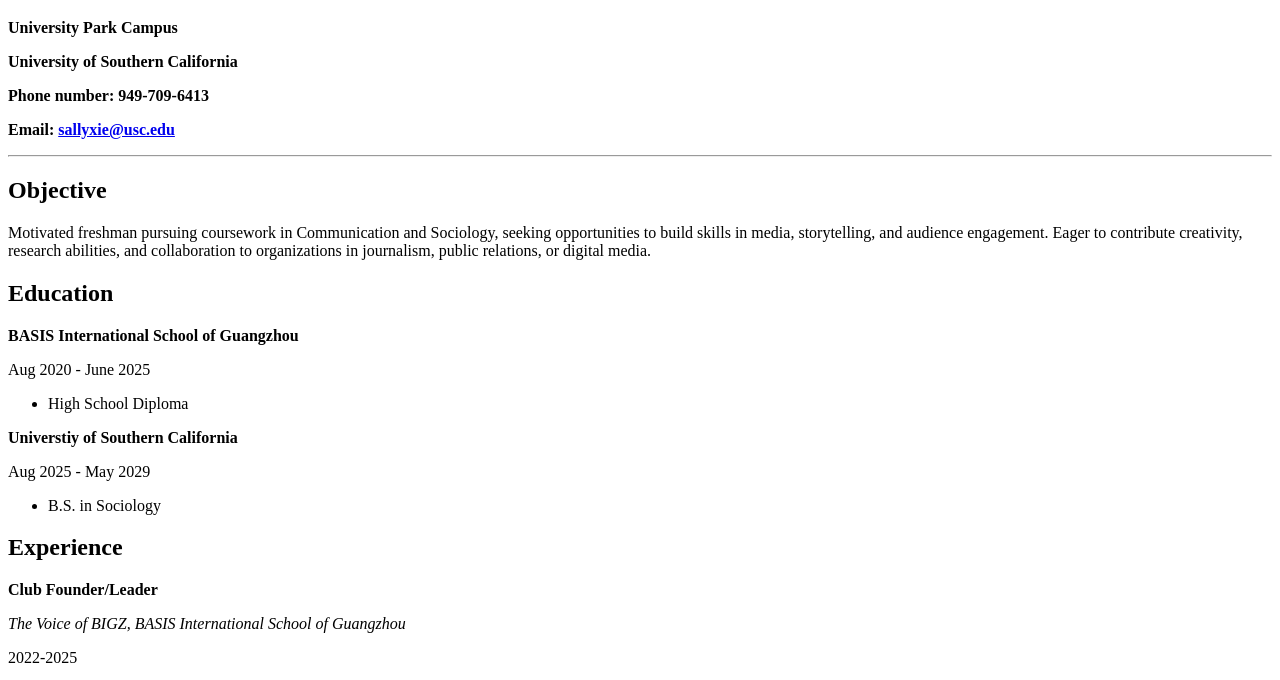
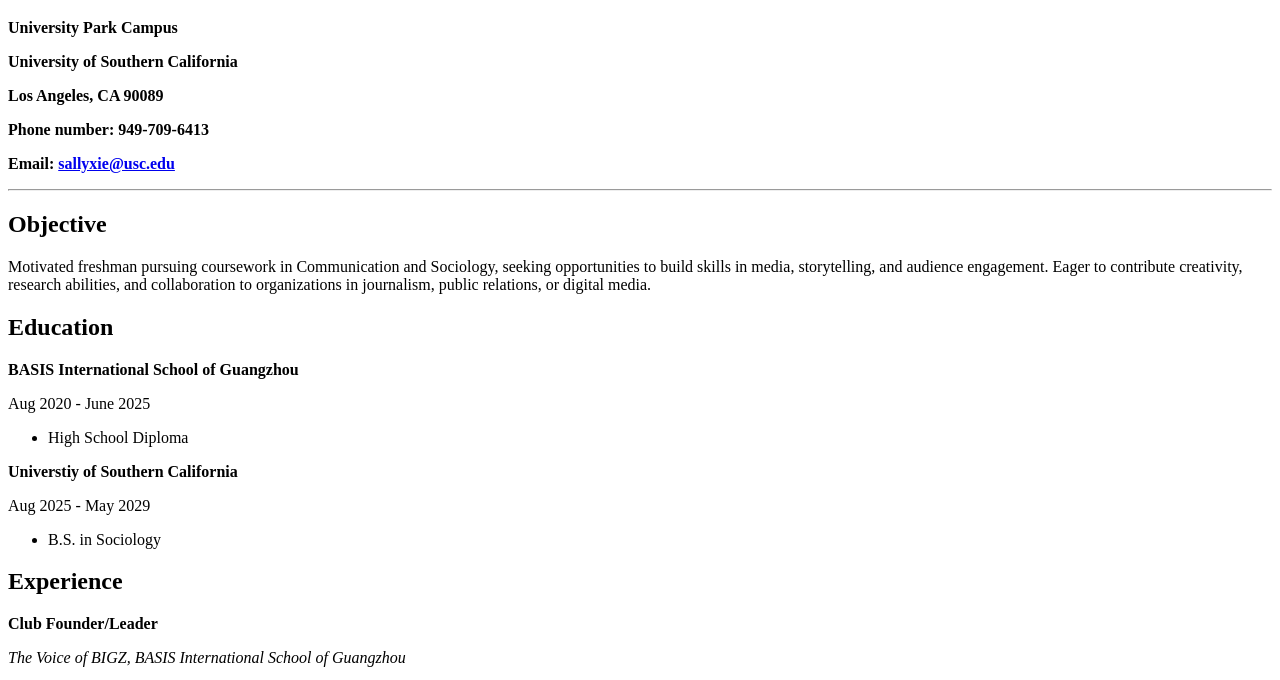
Before and after one commit to sallyxie447/web-devTAC104-Sally, a plain HTML site: page assignment_01/Web_Resume.html in a window 1280 px wide. Shown: the part 61-741 px from the top of the page. Drawn offline with Linux system fonts and the light colour scheme.

Commit message:
Update Web_Resume.html

```diff
--- a/assignment_01/Web_Resume.html
+++ b/assignment_01/Web_Resume.html
@@ -18,6 +18,7 @@
             <strong>University of Southern California</strong>
         </p>
         <p>
+            <strong>Los Angeles, CA 90089</strong>
         </p>
         <p>
            <strong>Phone number: 949-709-6413</strong>
```
